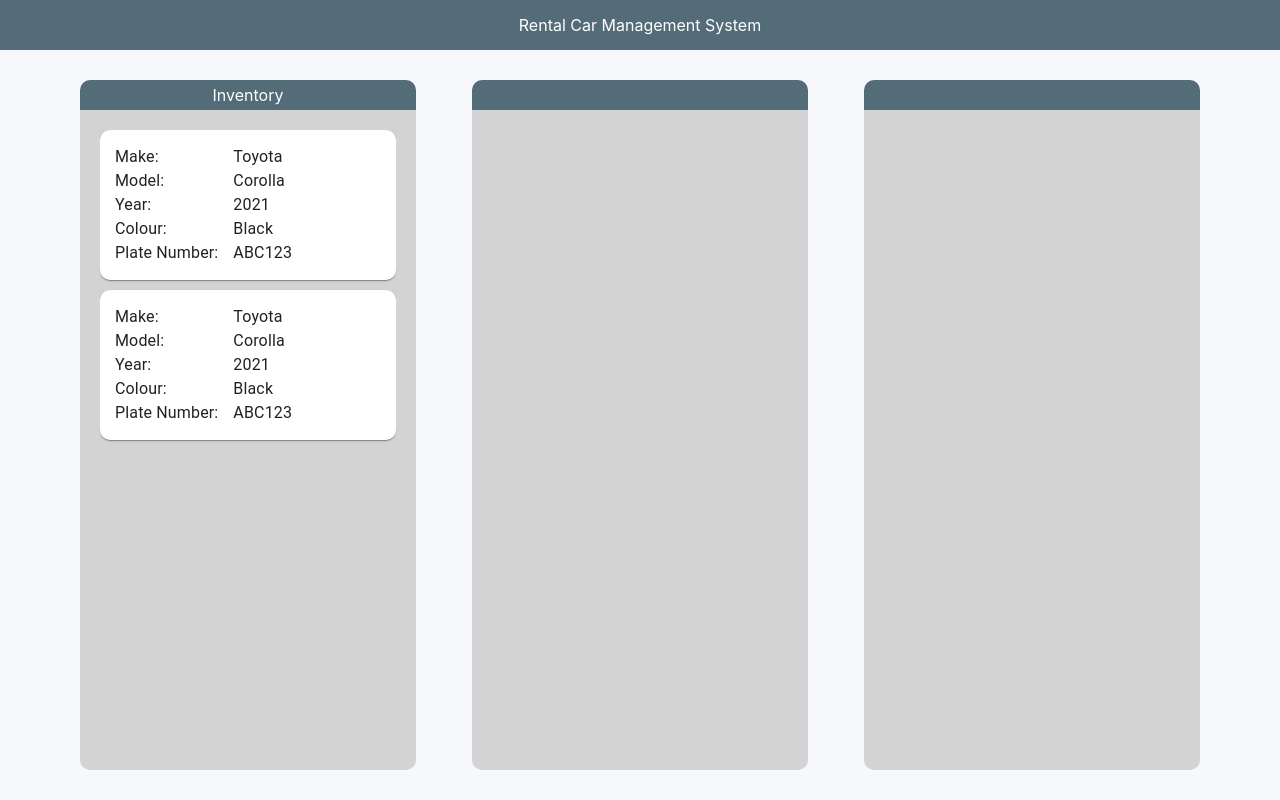
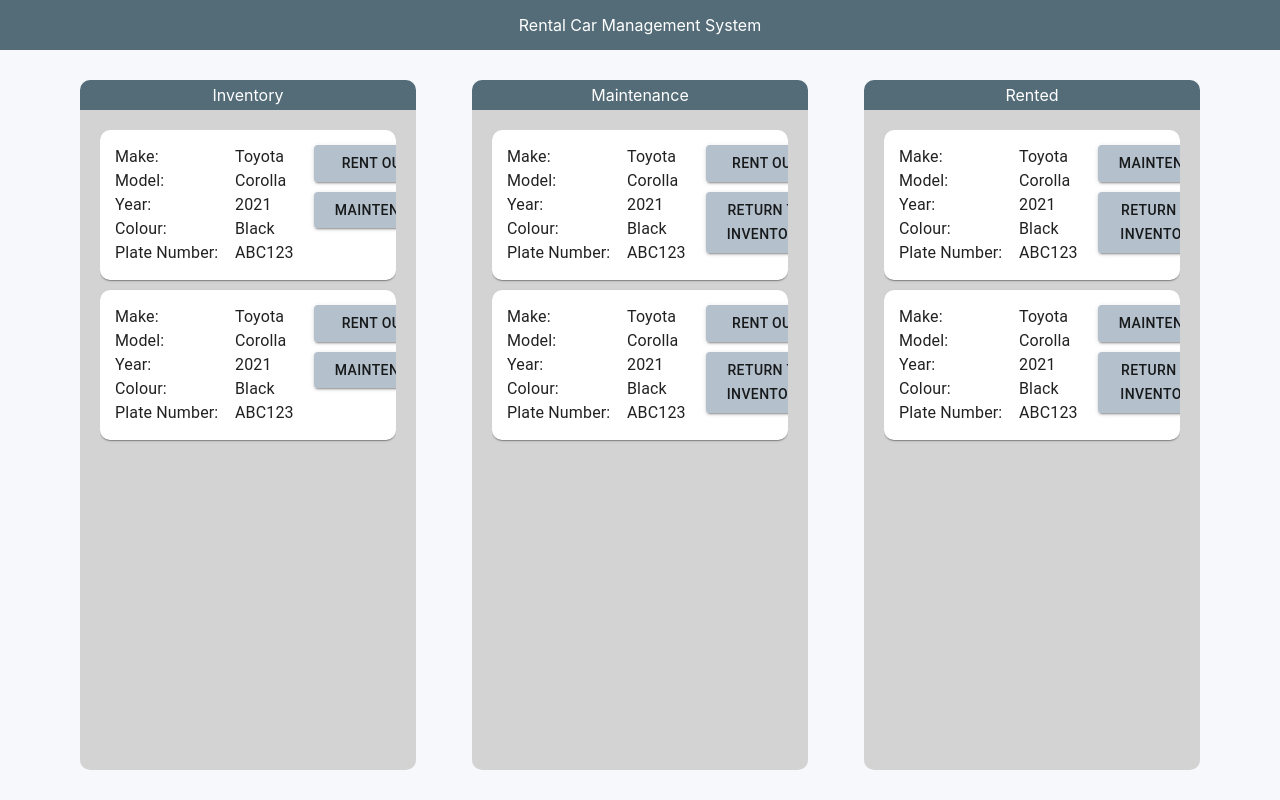
Before and after one commit to MatteoPassalent/rental-management-system, a React (Create React App) app in the folder app/: page / in a window 1280 px wide. Built offline with nearby package versions, Linux system fonts and the light colour scheme; the HTML template or start-up script is replaced by a standard one.

Commit message:
Add Buttons and status props

```diff
--- a/app/src/carItem.jsx
+++ /dev/null
@@ -1,38 +0,0 @@
-import { Card, Typography, Button } from "@mui/material";
-import { useState } from "react";
-
-const CarItem = () => {
-  return (
-    <Card
-      sx={{
-        marginBottom: "10px",
-        height: "150px",
-        borderRadius: "10px",
-        display: "flex",
-        justifyContent: "left",
-        alignItems: "top",
-        boxSizing: "border-box",
-        padding: "15px",
-        flexDirection: "row",
-      }}
-    >
-      <div style={{ marginRight: "15px" }}>
-        <Typography>Make: </Typography>
-        <Typography>Model: </Typography>
-        <Typography>Year: </Typography>
-        <Typography>Colour: </Typography>
-        <Typography>Plate Number: </Typography>
-      </div>
-      <div style={{ marginRight: "20px" }}>
-        <Typography>Toyota</Typography>
-        <Typography>Corolla</Typography>
-        <Typography>2021</Typography>
-        <Typography>Black</Typography>
-        <Typography>ABC123</Typography>
-      </div>
-      <div></div>
-    </Card>
-  );
-};
-
-export default CarItem;
--- /dev/null
+++ b/app/src/cars/carItem.jsx
@@ -0,0 +1,134 @@
+import { Card, Typography, Button } from "@mui/material";
+import RentDialog from "../dialogs/rentDialog";
+import { useState } from "react";
+import MaintenanceDialog from "../dialogs/maintenanceDialog";
+
+const CarItem = (props) => {
+  const [open, toggleOpen] = useState(false);
+  const [open2, toggleOpen2] = useState(false);
+  return (
+    <Card
+      sx={{
+        marginBottom: "10px",
+        height: "150px",
+        borderRadius: "10px",
+        display: "flex",
+        justifyContent: "left",
+        alignItems: "top",
+        boxSizing: "border-box",
+        padding: "15px",
+        flexDirection: "row",
+      }}
+    >
+      <div style={{ marginRight: "15px", minWidth: "105px" }}>
+        <Typography>Make: </Typography>
+        <Typography>Model: </Typography>
+        <Typography>Year: </Typography>
+        <Typography>Colour: </Typography>
+        <Typography>Plate Number: </Typography>
+      </div>
+      <div style={{ marginRight: "20px" }}>
+        <Typography>Toyota</Typography>
+        <Typography>Corolla</Typography>
+        <Typography>2021</Typography>
+        <Typography>Black</Typography>
+        <Typography>ABC123</Typography>
+      </div>
+      {props.status === "inventory" && (
+        <div style={{ width: "100%" }}>
+          <Button
+            variant="contained"
+            color="inherit"
+            sx={{
+              marginRight: "10px",
+              marginBottom: "10px",
+              width: "100%",
+              backgroundColor: "#B4C1CC",
+            }}
+            onClick={() => toggleOpen(true)}
+          >
+            Rent Out
+          </Button>
+          <Button
+            variant="contained"
+            color="inherit"
+            sx={{
+              marginRight: "10px",
+              width: "100%",
+              backgroundColor: "#B4C1CC",
+            }}
+            onClick={() => toggleOpen2(true)}
+          >
+            Maintence
+          </Button>
+          <RentDialog open={open} toggleOpen={toggleOpen} />
+          <MaintenanceDialog open2={open2} toggleOpen2={toggleOpen2} />
+        </div>
+      )}
+      {props.status === "maintenance" && (
+        <div style={{ width: "100%" }}>
+          <Button
+            variant="contained"
+            color="inherit"
+            sx={{
+              marginRight: "10px",
+              marginBottom: "10px",
+              width: "100%",
+              backgroundColor: "#B4C1CC",
+            }}
+            onClick={() => toggleOpen(true)}
+          >
+            Rent Out
+          </Button>
+          <Button
+            variant="contained"
+            color="inherit"
+            sx={{
+              marginRight: "10px",
+              width: "100%",
+              backgroundColor: "#B4C1CC",
+            }}
+            onClick={() => console.log("return to inventory")}
+          >
+            Return to Inventory
+          </Button>
+          <RentDialog open={open} toggleOpen={toggleOpen} />
+          <MaintenanceDialog open2={open2} toggleOpen2={toggleOpen2} />
+        </div>
+      )}
+      {props.status === "rented" && (
+        <div style={{ width: "100%" }}>
+          <Button
+            variant="contained"
+            color="inherit"
+            sx={{
+              marginRight: "10px",
+              marginBottom: "10px",
+              width: "100%",
+              backgroundColor: "#B4C1CC",
+            }}
+            onClick={() => toggleOpen2(true)}
+          >
+            Maintence
+          </Button>
+          <Button
+            variant="contained"
+            color="inherit"
+            sx={{
+              marginRight: "10px",
+              width: "100%",
+              backgroundColor: "#B4C1CC",
+            }}
+            onClick={() => console.log("return to inventory")}
+          >
+            Return to Inventory
+          </Button>
+          <RentDialog open={open} toggleOpen={toggleOpen} />
+          <MaintenanceDialog open2={open2} toggleOpen2={toggleOpen2} />
+        </div>
+      )}
+    </Card>
+  );
+};
+
+export default CarItem;
--- a/app/src/carList.jsx
+++ b/app/src/cars/carList.jsx
@@ -1,9 +1,9 @@
 import CarItem from "./carItem";
-const CarList = () => {
+const CarList = (props) => {
   return (
     <ul style={{ width: "100%", padding: "0", margin: "0", overflowY: "auto" }}>
-      <CarItem />
-      <CarItem />
+      <CarItem status={props.status} />
+      <CarItem status={props.status} />
     </ul>
   );
 };
--- /dev/null
+++ b/app/src/dialogs/maintenanceDialog.jsx
@@ -0,0 +1,47 @@
+// button opens dialog to rent, autocomplete for renter, just keeps track of name.
+import { useState } from "react";
+import {
+  Dialog,
+  DialogTitle,
+  DialogContent,
+  DialogActions,
+  TextField,
+  Button,
+} from "@mui/material";
+
+const MaintenanceDialog = (props) => {
+  const { open2, toggleOpen2 } = props;
+  const [days, setDays] = useState(0);
+
+  const handleClose = () => {
+    toggleOpen2(false);
+  };
+  const handleSubmit = (event) => {
+    event.preventDefault();
+    handleClose();
+  };
+  return (
+    <Dialog open={open2} onClose={handleClose}>
+      <form onSubmit={handleSubmit}>
+        <DialogTitle>Out For Maintenance</DialogTitle>
+        <DialogContent>
+          <TextField
+            autoFocus
+            margin="dense"
+            value={days}
+            onChange={(event) => setDays(event.target.value)}
+            type="number"
+            label="Number of Days"
+            variant="outlined"
+          />
+        </DialogContent>
+        <DialogActions>
+          <Button onClick={handleClose}>Cancel</Button>
+          <Button type="submit">Add</Button>
+        </DialogActions>
+      </form>
+    </Dialog>
+  );
+};
+
+export default MaintenanceDialog;
--- a/app/src/rentDialog.jsx
+++ b/app/src/dialogs/rentDialog.jsx
@@ -12,7 +12,10 @@ import {
 import { createFilterOptions } from "@mui/material/Autocomplete";
 
 const RentDialog = (props) => {
-  const [open, toggleOpen] = useState(false);
+  const { open, toggleOpen } = props;
+  const [renter, setRenter] = useState(null);
+  const [days, setDays] = useState(null);
+  const [renterOptions, setRenterOptions] = useState([{ name: "John Doe" }]);
 
   const filter = createFilterOptions();
 
@@ -26,22 +29,18 @@ const RentDialog = (props) => {
   return (
     <Dialog open={open} onClose={handleClose}>
       <form onSubmit={handleSubmit}>
-        <DialogTitle>Add a new Renter</DialogTitle>
+        <DialogTitle>Rent Out</DialogTitle>
         <DialogContent>
           <Autocomplete
+            sx={{ marginTop: "5px" }}
             value={renter}
             onChange={(event, newValue) => {
               if (newValue && newValue.inputValue) {
-                setTimeout(() => {
-                  toggleOpen(true);
-                  setDialogValue({
-                    name: newValue.inputValue,
-                    email: "",
-                    phone: "",
-                    address: "",
-                    car: "",
-                  });
-                });
+                setRenter(newValue);
+                setRenterOptions((prev) => [
+                  ...prev,
+                  { name: newValue.inputValue },
+                ]);
               } else {
                 setRenter(newValue);
               }
@@ -81,23 +80,17 @@ const RentDialog = (props) => {
                 </li>
               );
             }}
-            sx={{ width: "140px" }}
             freeSolo
-            size="small"
             renderInput={(params) => <TextField {...params} label="Rent to" />}
           />
           <TextField
             autoFocus
             margin="dense"
-            value={dialogValue.name}
-            onChange={(event) =>
-              setDialogValue({
-                ...dialogValue,
-                name: event.target.value,
-              })
-            }
-            label="Name"
-            variant="standard"
+            value={days}
+            onChange={(event) => setDays(event.target.value)}
+            type="number"
+            label="Number of Days"
+            variant="outlined"
           />
         </DialogContent>
         <DialogActions>
--- a/app/src/layout/layout.jsx
+++ b/app/src/layout/layout.jsx
@@ -1,7 +1,8 @@
 import { Container } from "@mui/material";
-import StatusBox from "./statusBox";
-import Inventory from "../inventory";
+import Inventory from "../status_categories/inventory";
 import HeaderBar from "./headerBar";
+import Maintenance from "../status_categories/maintenance";
+import Rented from "../status_categories/rented";
 
 const Layout = () => {
   return (
@@ -31,8 +32,8 @@ const Layout = () => {
           }}
         >
           <Inventory />
-          <StatusBox />
-          <StatusBox />
+          <Maintenance />
+          <Rented />
         </div>
       </Container>
     </div>
--- a/app/src/inventory.jsx
+++ b/app/src/status_categories/inventory.jsx
@@ -1,10 +1,10 @@
-import StatusBox from "./layout/statusBox";
-import CarList from "./carList";
+import StatusBox from "../layout/statusBox";
+import CarList from "../cars/carList";
 
 const Inventory = () => {
   return (
     <StatusBox name="Inventory">
-      <CarList />
+      <CarList status="inventory" />
     </StatusBox>
   );
 };
--- /dev/null
+++ b/app/src/status_categories/maintenance.jsx
@@ -0,0 +1,12 @@
+import StatusBox from "../layout/statusBox";
+import CarList from "../cars/carList";
+
+const Maintenance = () => {
+  return (
+    <StatusBox name="Maintenance">
+      <CarList status="maintenance" />
+    </StatusBox>
+  );
+};
+
+export default Maintenance;
--- /dev/null
+++ b/app/src/status_categories/rented.jsx
@@ -0,0 +1,12 @@
+import StatusBox from "../layout/statusBox";
+import CarList from "../cars/carList";
+
+const Maintenance = () => {
+  return (
+    <StatusBox name="Rented">
+      <CarList status="rented" />
+    </StatusBox>
+  );
+};
+
+export default Maintenance;
```
